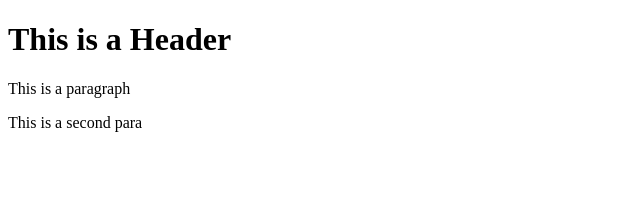
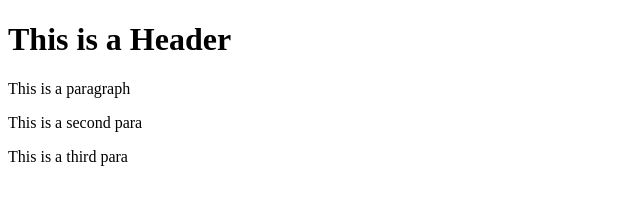
Before and after one commit to azizhish/test1, a website: page index.html in a window 1280 px wide. Shown: the whole page, without its empty margins (0-640 px from the left). Drawn offline with Linux system fonts and the light colour scheme.

Commit message:
fourth test

```diff
--- a/index.html
+++ b/index.html
@@ -6,5 +6,6 @@
         <h1>This is a Header</h1>
         <p>This is a paragraph</p>
         <p>This is a second para</p>
+        <p>This is a third para</p>
     </body>
 </html>
```
Also changed, not shown: package.json (added, +24 -0 lines), 2 other files.
